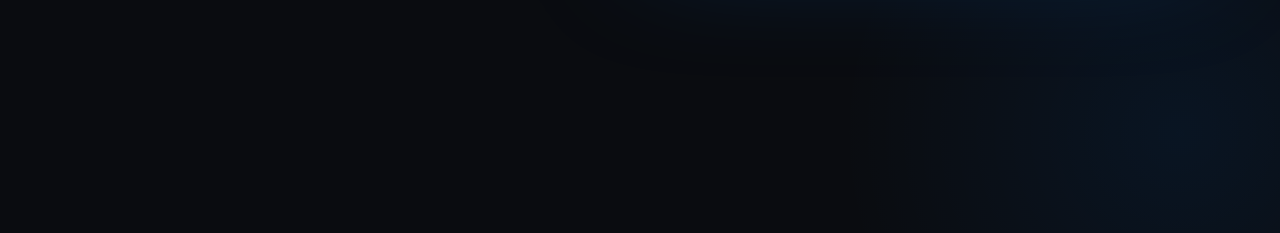
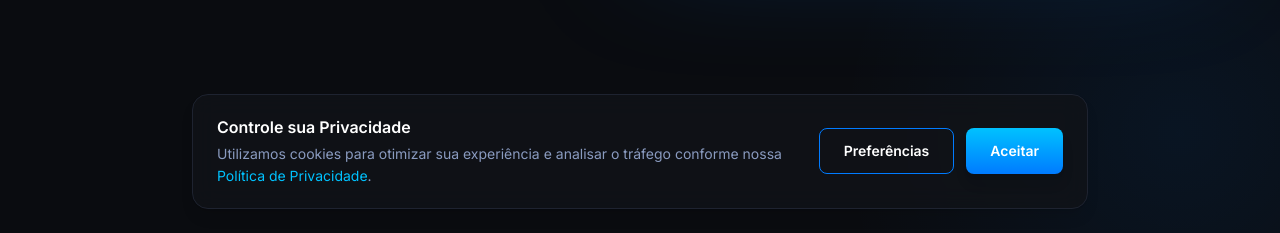
Before and after one commit to jhonicleyton/site-tallpa, a Next.js app: page / in a window 1280 px wide. Shown: the part 567-800 px from the top of the page. Built offline with nearby package versions, Linux system fonts and the light colour scheme; no server answers.

Commit message:
feat: add lgpd cookie consent banner with glassmorphism style

```diff
--- a/src/app/layout.tsx
+++ b/src/app/layout.tsx
@@ -2,6 +2,7 @@ import type { Metadata } from "next";
 import { Inter, Manrope } from "next/font/google";
 import Navbar from "@/components/layout/Navbar";
 import Footer from "@/components/layout/Footer";
+import CookieBanner from "@/components/layout/CookieBanner";
 import "./globals.css";
 
 const inter = Inter({
@@ -71,6 +72,7 @@ export default function RootLayout({
         <Navbar />
         {children}
         <Footer />
+        <CookieBanner />
       </body>
     </html>
   );
--- /dev/null
+++ b/src/components/layout/CookieBanner.tsx
@@ -0,0 +1,59 @@
+"use client";
+
+import { useSyncExternalStore } from "react";
+import Button from "@/components/ui/Button";
+
+const CONSENT_KEY = "tallpa-cookie-consent";
+const CONSENT_EVENT = "tallpa-consent-change";
+
+function subscribe(callback: () => void) {
+  window.addEventListener(CONSENT_EVENT, callback);
+  return () => window.removeEventListener(CONSENT_EVENT, callback);
+}
+
+function getSnapshot() {
+  return !localStorage.getItem(CONSENT_KEY);
+}
+
+function getServerSnapshot() {
+  return false;
+}
+
+export default function CookieBanner() {
+  const visible = useSyncExternalStore(subscribe, getSnapshot, getServerSnapshot);
+
+  const accept = () => {
+    localStorage.setItem(CONSENT_KEY, "accepted");
+    window.dispatchEvent(new Event(CONSENT_EVENT));
+  };
+
+  const dismiss = () => {
+    localStorage.setItem(CONSENT_KEY, "dismissed");
+    window.dispatchEvent(new Event(CONSENT_EVENT));
+  };
+
+  if (!visible) return null;
+
+  return (
+    <div
+      role="dialog"
+      aria-live="polite"
+      aria-label="Consentimento de cookies"
+      className="fixed bottom-0 left-0 right-0 z-50 p-4 sm:p-6"
+    >
+      <div className="max-w-4xl mx-auto flex flex-col sm:flex-row items-start sm:items-center gap-4 bg-dark-card/80 backdrop-blur-md border border-dark-border rounded-2xl px-6 py-5 shadow-lg">
+        <div className="flex-1">
+          <p className="text-text-light font-semibold mb-1">Controle sua Privacidade</p>
+          <p className="text-text-muted text-sm leading-relaxed">
+            Utilizamos cookies para otimizar sua experiência e analisar o tráfego conforme nossa{" "}
+            <span className="text-brand-cyan">Política de Privacidade</span>.
+          </p>
+        </div>
+        <div className="flex gap-3 shrink-0">
+          <Button variant="ghost" onClick={dismiss}>Preferências</Button>
+          <Button variant="primary" onClick={accept}>Aceitar</Button>
+        </div>
+      </div>
+    </div>
+  );
+}
```
